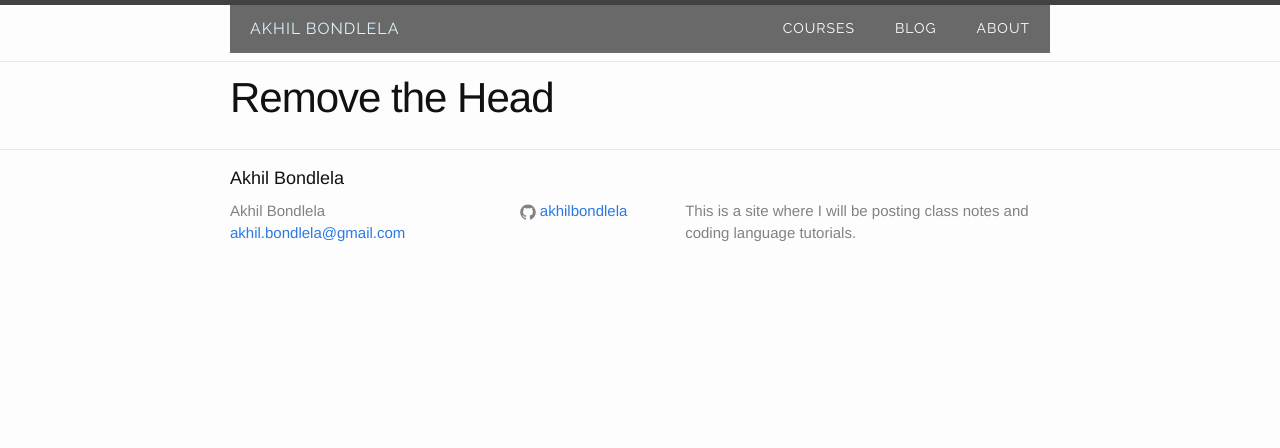
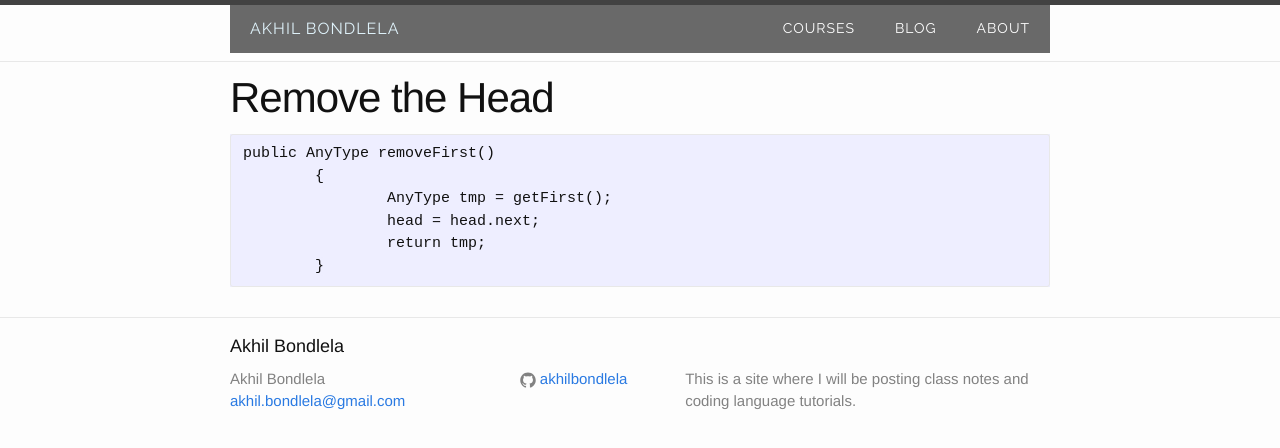
Before and after one commit to akhilbond/akhilbond.github.io, a Jekyll site: the page built from Courses/Data_Structures/removethehead.md, in a window 1280 px wide. Shown: the top 448 px of the page. Built offline with Jekyll 4.4.1, drawn with Linux system fonts in a browser that asks for light colours.

Commit message:
Data Structures Notes

```diff
--- a/Courses/Data_Structures/removethehead.md
+++ b/Courses/Data_Structures/removethehead.md
@@ -4,3 +4,11 @@ title: Remove the Head
 permalink: /Courses/Data_Structures/removethehead/
 mathjax: true
 ---
+~~~
+public AnyType removeFirst()
+	{
+		AnyType tmp = getFirst();
+		head = head.next;
+		return tmp;
+	}
+~~~
```
